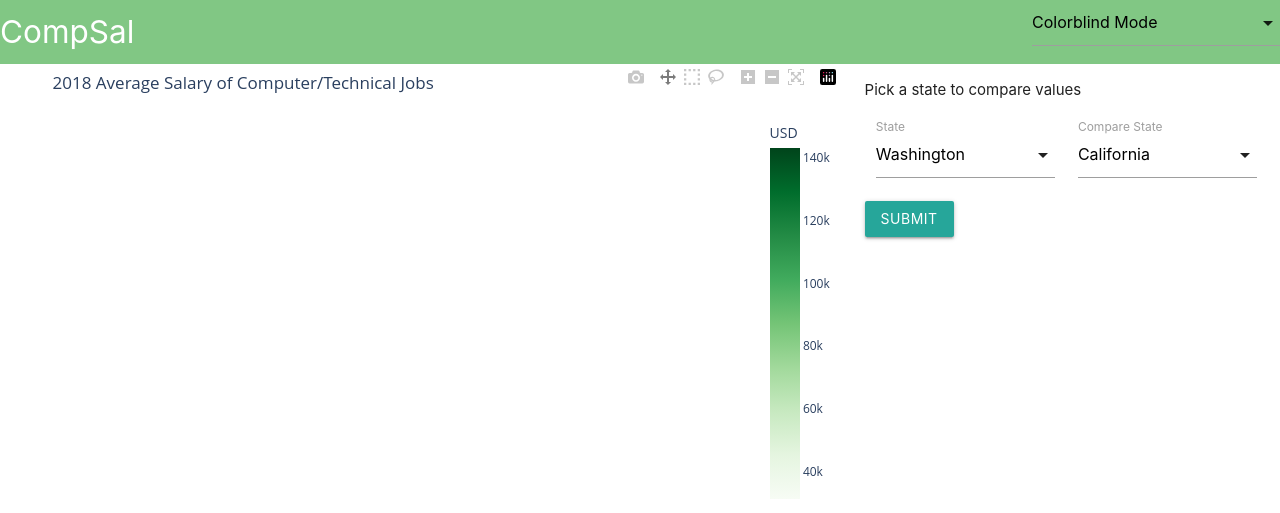
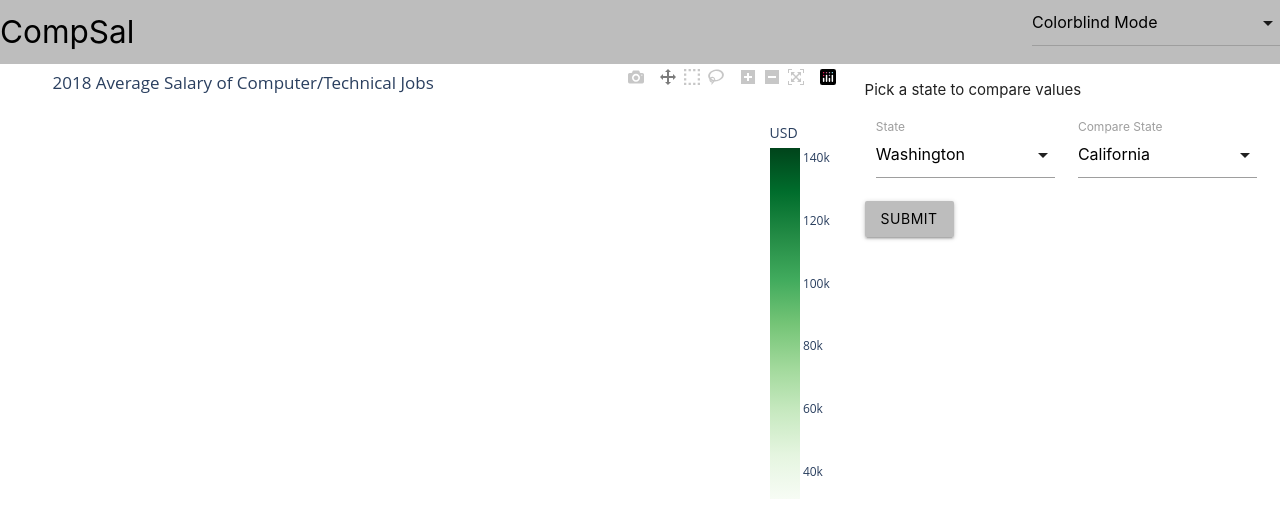
Before and after one commit to yao76/Comparing-Salaries-Python-Project, a Django app: page / in a window 1280 px wide. Shown: the top 513 px of the page. Run offline with Django 3.2, Linux system fonts and the light colour scheme; some libraries are stand-ins or nearby versions.

Commit message:
Finalized for presentation

```diff
--- a/apps/map/templates/map/index.html
+++ b/apps/map/templates/map/index.html
@@ -47,20 +47,20 @@
         });
     </script>
     <style>
-        /* .col {
-            border: 1px solid blue;
-        } */
+        .dropdown-content li > option, .dropdown-content li > option {
+            color: white;
+        }
     </style>
 </head>
 
 <body>
 
-    <nav class="z-depth-0 green lighten-2">
+    <nav class="z-depth-0 grey lighten-1">
         <div class="nav-wrapper ">
-            <span class="brand-logo left">CompSal</span>
+            <span class="brand-logo left black-text">CompSal</span>
             <ul id="nav-mobile" class="right">
             <div class="input-field col s6">
-            <select name="color" id="dropdown2">
+            <select name="color" id="dropdown2" >
                 <li><option value="" selected disabled>Colorblind Mode</option></li>
                 <li><option value="greens">Trichromatic</option></li>
                 <li><option value="blues" >Deuteranopia</option></li>
@@ -96,7 +96,7 @@
             </select>
             <label for="state2">Compare State</label>
             </div>
-            <button class="btn" onclick="window.location.href='/'">Submit</button>
+            <button class="btn grey lighten-1 black-text" onclick="window.location.href='/'">Submit</button>
         </div>
     </div>
     <div class="row">
```
